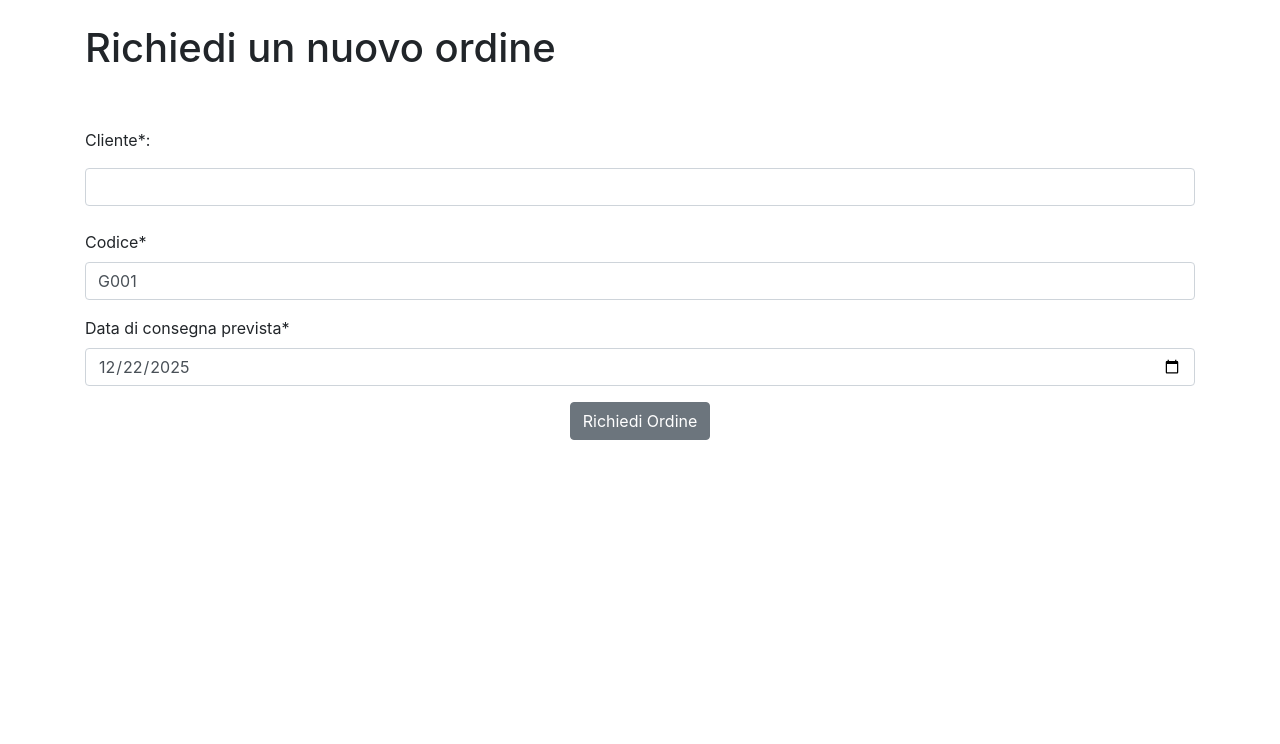
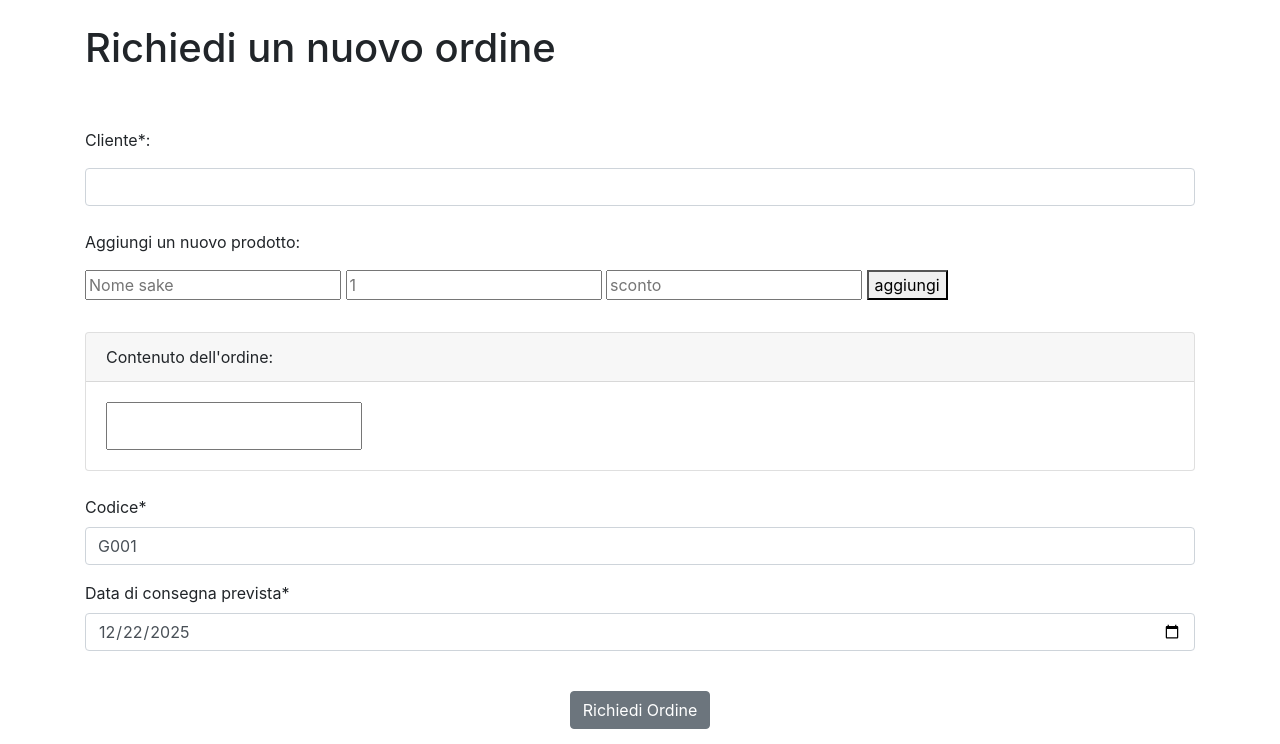
Before and after one commit to Gweeedog/Sbt_Webp, a Django app: page /order_request/ in a window 1280 px wide. Shown: the part 56-800 px from the top of the page. Run offline with Django 5.2, Linux system fonts and the light colour scheme; a user stored in the database is signed in; data comes from the database, SQL or seed files in the repository; both versions use the stored data as it was after the commit; some libraries are stand-ins or nearby versions.

Commit message:
First fix on orders

```diff
--- a/sbt_app/forms.py
+++ b/sbt_app/forms.py
@@ -63,6 +63,7 @@
 class OrderRequestForm(ModelForm):
     codice = forms.CharField(max_length=5, required=True, initial="G001")
     data_di_consegna_prevista = forms.DateField(required=True, widget=forms.DateInput(attrs={"type": "date"}), initial=str(get_default_delivery_date().date()))
+
     class Meta:
         model = order
         fields = ("codice", "data_di_consegna_prevista")
--- a/sbt_app/models.py
+++ b/sbt_app/models.py
@@ -25,6 +25,7 @@
     stock = models.IntegerField()
     production = models.CharField(max_length=20, default="sokujo moto")
     koji = models.CharField(max_length=20, default="giallo")
+    fullname = models.CharField(max_length=180, default="fullname")
 
 
 class customer(models.Model):
@@ -44,11 +45,33 @@
     def __str__(self):
         return self.name
 
+"""
+class order_item(models.Model):
+    name = models.CharField(max_length=200)
+    code = models.IntegerField()
+    qty = models.IntegerField(max_length=3)
+    price = models.IntegerField()
+
+    def __str__(self):
+        return self.name
+"""
 
 class order(models.Model):
     code = models.CharField(max_length=5, default=" ")
     destination = models.ForeignKey(customer, on_delete=models.CASCADE)
     author = models.ForeignKey(User, on_delete=models.CASCADE)
     delivery = models.DateTimeField(blank=False, null=False)
+    contents = models.CharField(max_length=1000, default="Aggiungi qualcosa a questo ordine")
+    item = models.CharField(max_length=200, default="0")
+    price = models.FloatField(max_length=6, default=0.0)
+    qty = models.IntegerField(default=1)
+
     def __str__(self):
         return self.code
+
+class order_metadata():
+    selected_customer = ""
+    contents = ""
+
+    def __str__(self):
+        return "selected_customer:"+self.selected_customer+"\ncontents: "+self.contents
--- a/sbt_app/templates/base.html
+++ b/sbt_app/templates/base.html
@@ -1,5 +1,6 @@
 <!DOCTYPE html>
 <html lang="en">
+  {% load static %}
   <head>
     <meta charset="UTF-8" />
     <meta name="viewport" content="width=device-width, initial-scale=1.0" />
@@ -7,6 +8,7 @@
       {% block title %} Shibataya Italy {% endblock %}
     </title>
     <link rel="stylesheet" href="https://stackpath.bootstrapcdn.com/bootstrap/4.3.1/css/bootstrap.min.css" />
+    <link rel "stylesheet" href="{% static 'my_resources/my_style.css' %}">
   </head>
   <body>
     <nav class="navbar navbar-expand-lg navbar-dark" style="background-color: #008005;">
--- a/sbt_app/templates/order_request.html
+++ b/sbt_app/templates/order_request.html
@@ -9,16 +9,40 @@
 <form action="" method=POST>
     {%csrf_token%}
     <p>Cliente*:</p>
-    <input type="text" list="customers" class="form-control" name="selected_customer">
+    <input type="text" list="customers" class="form-control" name="selected_customer" value="{{metadata.selected_customer}}">
         <datalist id="customers">
             {% for customer in customers %}
                 <option value="{{ customer.name }}"></option>
             {% endfor %}
         </datalist>
     <br>
+        <div>
+        <p>Aggiungi un nuovo prodotto:</p>
+        <input type="text" class="row_element" name="item_name" placeholder="Nome sake">
+        <input type="text" class="row_element" name="item_qty" placeholder=1>
+        <input type="text" class="row_element"name="discount" placeholder="sconto">
+        <form method="post">
+        {%csrf_token%}
+        <button id="add-button" class= "mybutton" name="add-button" value={{metadata}}>aggiungi</button>
+        </form>
+    </div>
+    <br>
+    <div class="card mt-2">
+        <div class="card-header">
+            Contenuto dell'ordine:
+        </div>
+        <div class="card-body d-flex d-flexrow justify-content-between">
+        <input type="text" name="contents" value="{{metadata.contents}}">
+        <br><br>
+        </div>
+    </div>
+    <br>
     {{form|crispy}}
+    <br>
+    <div>
     <center>
         <input type="submit" value="Richiedi Ordine" class="btn btn-secondary">
     </center>
 </form>
+</div>
 {% endblock %}
--- a/sbt_app/views.py
+++ b/sbt_app/views.py
@@ -1,8 +1,8 @@
 from django.shortcuts import render, redirect
-from .models import task, order, customer
+from .models import task, order, customer, sake_item, order_metadata
 from .forms import RegisterForm, TaskRequestForm, OrderRequestForm, AddCustomerForm
 from django.contrib.auth import login, logout
-from django.contrib.auth.decorators import login_required
+from django.contrib.auth.decorators import login_required, user_passes_test
 import datetime
 from zoneinfo import ZoneInfo
 
@@ -11,7 +11,11 @@
 def home(request):
     return render(request, "home.html")
 
+def is_member(user):
+    return user.groups.filter(name='member').exists()
+
 @login_required(login_url="/login")
+@user_passes_test(is_member)
 def tasks(request):
     items = task.objects.all()
     user_tasks = task.objects.filter(target=request.user, completed=False)
@@ -54,6 +58,7 @@
     return render(request, "store.html")
 
 @login_required(login_url="/login")
+@user_passes_test(is_member)
 def task_request(request):
     if request.method == "POST":
         form = TaskRequestForm(request.POST)
@@ -81,6 +86,7 @@
     return render(request, "task_request.html", {"form": form})
 
 @login_required(login_url="/login")
+@user_passes_test(is_member)
 def add_customer(request):
     if request.method == "POST":
         form = AddCustomerForm(request.POST)
@@ -106,23 +112,43 @@
 
 
 @login_required(login_url="/login")
+@user_passes_test(is_member)
 def orders(request):
     items = order.objects.all()
     return render(request, "orders.html", {"orders": items})
 
+
 @login_required(login_url="/login")
+@user_passes_test(is_member)
 def order_request(request):
     customers = customer.objects.all()
+    #sake_list = sake_item.objects.all()
+    metadata = order_metadata()
     if request.method == "POST":
+        item_list = request.POST.get("add-button")
+        metadata.selected_customer = request.POST.get("selected_customer")
+        #item_list = item_list.split()
         form = OrderRequestForm(request.POST)
-        if form.is_valid():
+        if item_list:
+            contents = request.POST.get("contents")
+            if contents == None:
+                contents = request.POST.get("item_name")+"  x "+request.POST.get("item_qty")
+            else:
+                contents += "\n"+request.POST.get("item_name")+"  x "+request.POST.get("item_qty")
+            metadata.contents = contents
+            form = OrderRequestForm()
+        elif form.is_valid():
+            """
             new_order = order()
             new_order.author = request.user
             new_order.destination = customers.get(name=str(request.POST.get("selected_customer")))
             new_order.delivery = form.cleaned_data["data_di_consegna_prevista"]
             new_order.code = form.cleaned_data["codice"]
+            new_order.contents = form.cleaned_data["contenuto"]
             new_order.save()
             return redirect("orders")
+            """
+            print("form is valid")
     else:
         form = OrderRequestForm()
-    return render(request, "order_request.html", {"form": form, "customers": customers})
+    return render(request, "order_request.html", {"form": form, "customers": customers, "metadata": metadata})
--- a/sbt_webp/settings.py
+++ b/sbt_webp/settings.py
@@ -129,3 +129,5 @@
 
 LOGIN_REDIRECT_URL="home"
 LOGOUT_REDIRECT_URL="home"
+
+STATICFILES_DIRS = [BASE_DIR / "sbt_app/static"]
```
Also changed, not shown: sbt_app/static/my_resources/my_style.css (added, +9 -0 lines), db.sqlite3, sbt_app/migrations/0010_sake_item_fullname.py (added), sbt_app/migrations/0011_order_contents.py (added), sbt_app/migrations/0012_order_item_order_price_order_qty.py (added).
